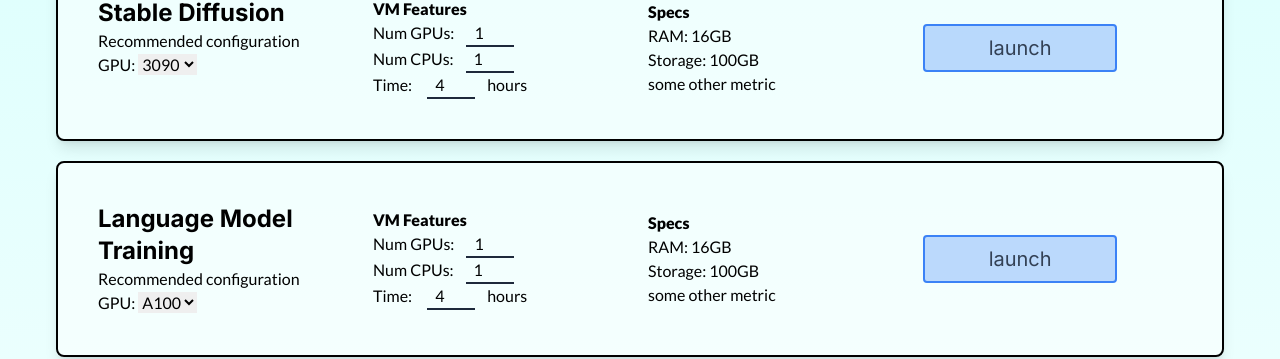
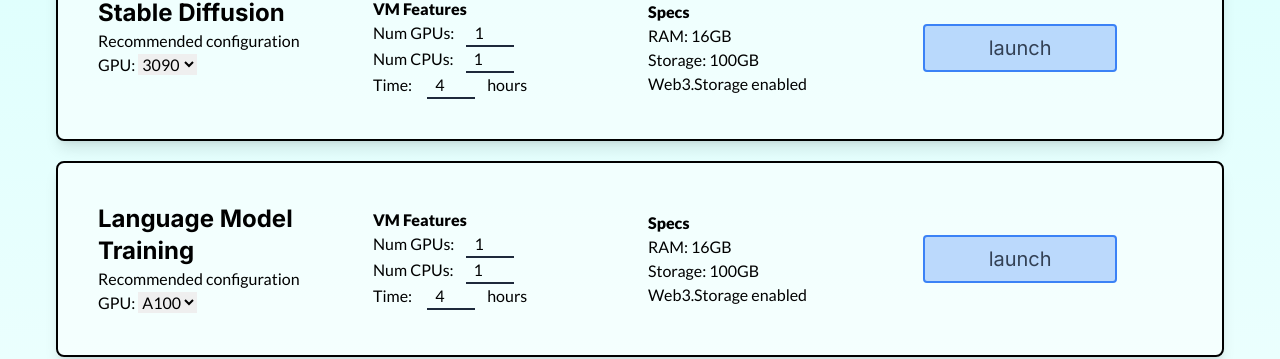
Before and after one commit to torpedo-network/torpedo-web, a Next.js app: page /app in a window 1280 px wide. Shown: the part 325-684 px from the top of the page. Built offline with nearby package versions, Linux system fonts and the light colour scheme.

Commit message:
Edit description text

```diff
--- a/components/RecommendedConfig.tsx
+++ b/components/RecommendedConfig.tsx
@@ -193,7 +193,7 @@
           <b>Specs</b>
           <p>RAM: 16GB</p>
           <p>Storage: 100GB</p>
-          <p>some other metric</p>
+          <p>Web3.Storage enabled</p>
         </div>
 
         <div className="col-span-1 flex flex-col justify-center">
```
